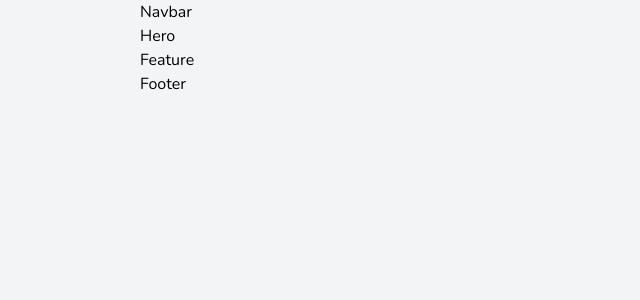
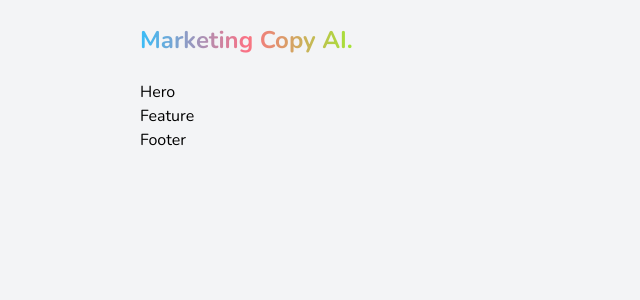
Before and after one commit to lidu-1/Marketing-Copy-AI, a Next.js app: page / in a window 1280 px wide. Shown: the top 300 px of the page, without its empty margins (0-640 px from the left). Built offline with nearby package versions, Linux system fonts and the light colour scheme.

Commit message:
updated Navbar

```diff
--- a/components/Navbar.tsx
+++ b/components/Navbar.tsx
@@ -1,8 +1,32 @@
+import Link from "next/link";
+import { useState } from "react";
+import { DarkModeSwitch } from "react-toggle-dark-mode";
+
 const Navbar = () => {
+  const [isDarkMode, setDarkMode] = useState(false);
+
+  const toggleDarkMode = (checked: boolean) => {
+    setDarkMode(checked);
+  };
   return (
-    <div>
-      <h1>Navbar</h1>
-    </div>
+    <>
+      <nav className="sticky top-0 z-10 flex items-center justify-between py-6 bg-gray-100 dark:bg-slate-900">
+        <div className="flex items-center">
+          <Link href="/" className="font-bold text-2xl gradient-text">
+            Marketing Copy AI.
+          </Link>
+        </div>
+        <div className="flex items-center">
+          <DarkModeSwitch
+            checked={isDarkMode}
+            onChange={toggleDarkMode}
+            size={24}
+            moonColor={"orange"}
+            sunColor={"yellow"}
+          />
+        </div>
+      </nav>
+    </>
   );
 };
 
```
